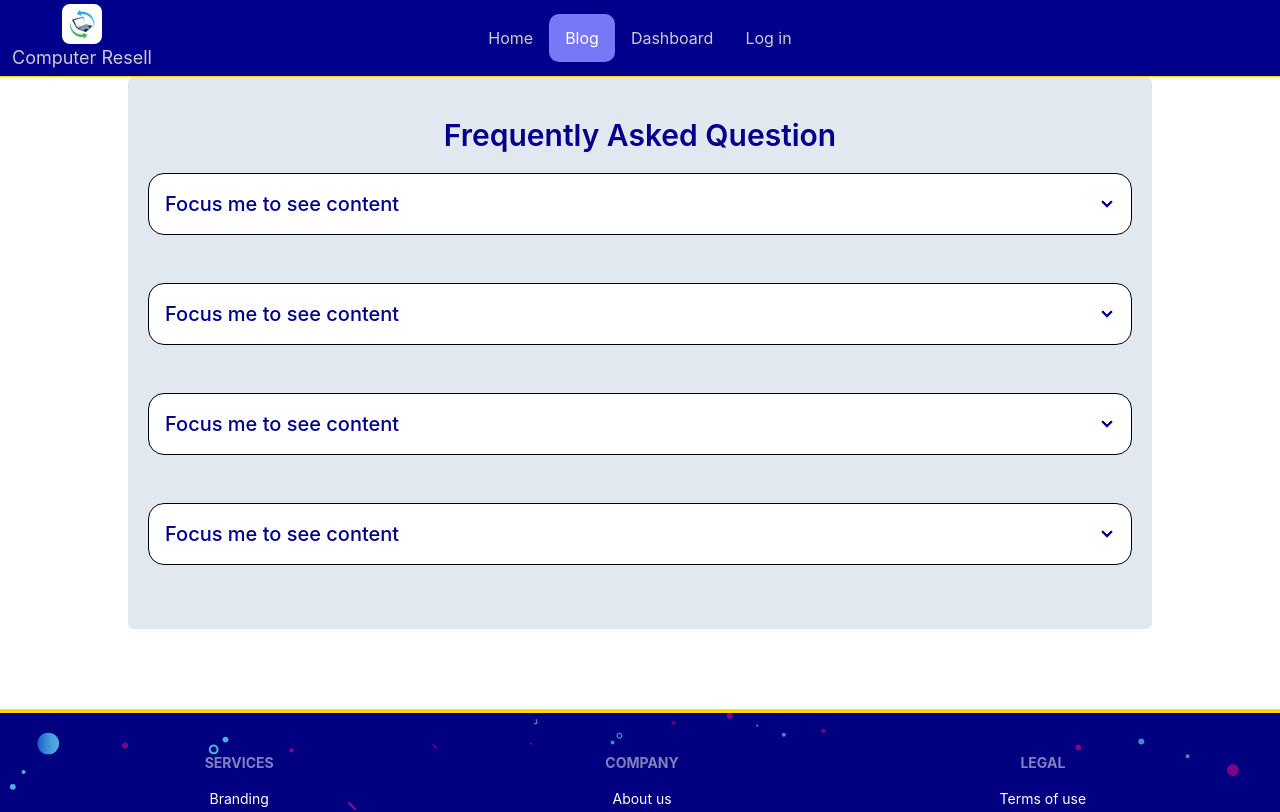
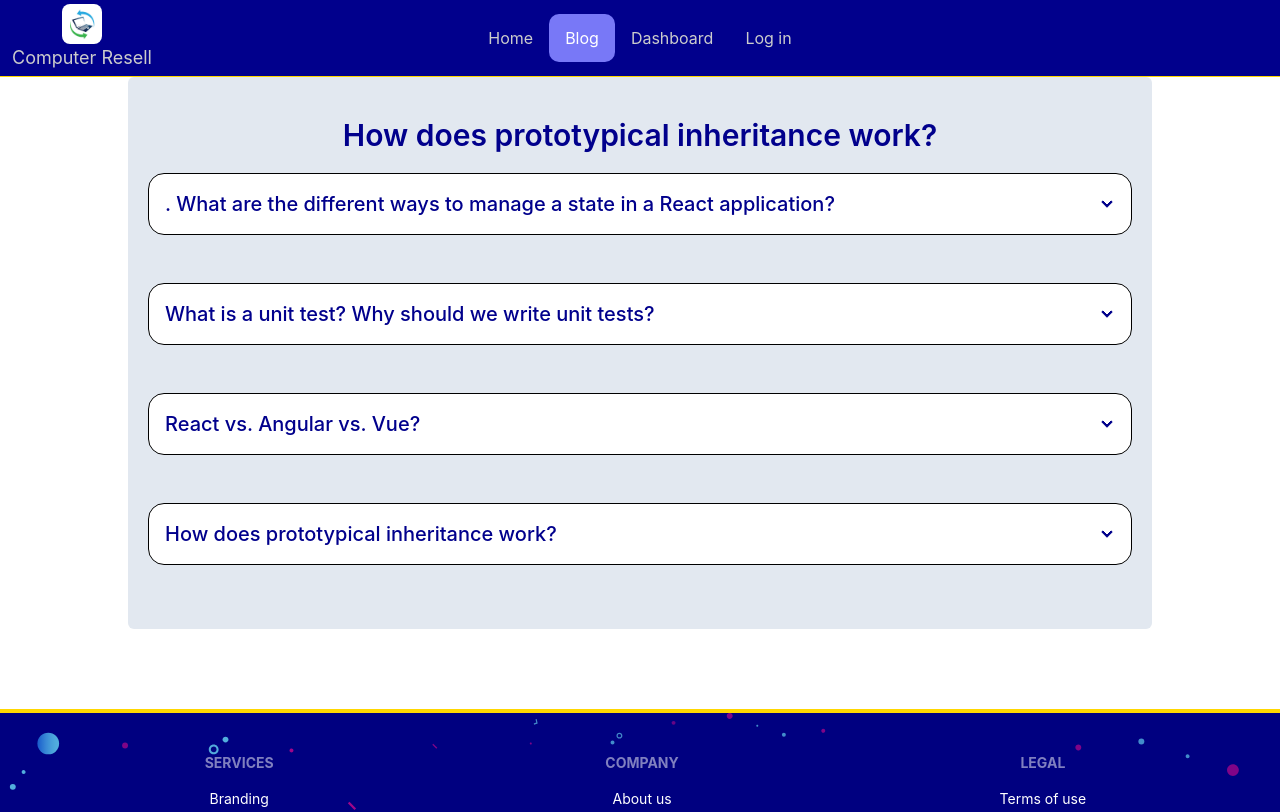
Before and after one commit to Ashrafullislam/computer-reseller-client, a React (Create React App) app: page /blog in a window 1280 px wide. Shown: the top 812 px of the page. Built offline with nearby package versions, Linux system fonts and the light colour scheme; no server answers.

Commit message:
added report of products and close modal after add review

```diff
--- a/src/LayOut/DashboardLayout.js
+++ b/src/LayOut/DashboardLayout.js
@@ -55,10 +55,6 @@ console.log(isAdmin,isSeller)
           }
 
 
-
-
-
-
           </ul>
 
         </div>
--- /dev/null
+++ b/src/Pages/AllCategory/AddReport/AddReport.js
@@ -0,0 +1,62 @@
+import React, { useContext } from 'react';
+import toast from 'react-hot-toast';
+import { AuthContext } from '../../../AuthProvider/AuthProvider';
+const AddReport = ({products,setProducts}) => {
+
+    const {title,photoURL,reselPrice,} = products;
+    const {user} = useContext(AuthContext)
+    console.log(user);
+
+    const handleReport = event=>{
+        event.preventDefault();
+        const form = event.target;
+        const email = form.email.value;
+        const comment = form.comment.value;
+        const userReport ={
+          photo:photoURL,
+           Name: title,
+           Price: reselPrice,
+           email,
+           comment
+        }
+        console.log(userReport);
+        fetch('http://localhost:5000/reports', {
+          method:'POST',
+          headers:{
+            'content-type': 'application/json'
+          },
+          body:JSON.stringify(userReport)
+        })
+        .then(res => res.json())
+        .then(data => {
+            if(data.acknowledged){
+                toast.success('Your report added  Succefull')
+                setProducts(null)
+            }
+            console.log(data)
+        })
+    }
+    return (
+        <div>
+        <input type="checkbox" id="report-modal" className="modal-toggle" />
+        <div className="modal text-primary">
+        <div className="modal-box relative">
+            <label htmlFor="my-modal-2" className="btn btn-sm btn-circle absolute right-2 top-2">✕</label>
+            <h3 className="text-lg font-bold">{title}</h3>
+                <p>Price: {reselPrice}</p>
+            <form className='grid grid-cols-1 gap-3 mt-10'  onSubmit={handleReport}>
+
+            <input name='name' type="text" defaultValue={user?.displayName} readOnly placeholder="Your Name" className="input bg-slate-200 w-full input-bordered" />
+            <input name='email' type="text" defaultValue={user?.email} readOnly placeholder="Email Address" className="input w-full bg-slate-200 input-bordered" />
+            <textarea name="comment" required id="" cols="15" className='bg-slate-200 border rounded p-2' placeholder='Please comment here about this products' rows="5"></textarea>
+            <br />
+            <input type="submit" className='btn btn-primary' value="Submit" />
+
+            </form>
+        </div>
+        </div>
+    </div>
+    );
+};
+
+export default AddReport;
--- a/src/Pages/AllCategory/CategoryProducts/CategoryProductCard.js
+++ b/src/Pages/AllCategory/CategoryProducts/CategoryProductCard.js
@@ -38,6 +38,10 @@ const CategoryProductCard = ({categoryProduct,setProducts}) => {
           <label  htmlFor="booking-modal" className={`btn  btn-primary  bg-gradient-to-r from-primary  to-secondary text-white hover:btn-primary p `}
              onClick={handleBook}> Book Now </label>
 
+           <label  htmlFor="report-modal" className={`btn  btn-primary  bg-gradient-to-r from-primary to-secondary text-white hover:btn-primary p `}
+             onClick={handleBook}> Add Report </label>
+
+
           </div>
         </div>
       </div>
--- a/src/Pages/AllCategory/CategoryProducts/CategoryProducts.js
+++ b/src/Pages/AllCategory/CategoryProducts/CategoryProducts.js
@@ -1,5 +1,6 @@
 import React, { useState } from 'react';
 import { useLoaderData } from 'react-router-dom';
+import AddReport from '../AddReport/AddReport';
 import BookingModal from '../BookingModal/BookingModal';
 import CategoryProductCard from './CategoryProductCard';
 
@@ -29,6 +30,14 @@ const CategoryProducts = () => {
                 >
                 </BookingModal>
                 }
+                {products&&
+                <AddReport  key={products._id}
+                products = {products} setProducts ={setProducts}
+                >
+
+                </AddReport>
+
+                }
 
              </div>
         </div>
--- a/src/Pages/Blog/Blog.js
+++ b/src/Pages/Blog/Blog.js
@@ -4,7 +4,7 @@ const Blog = () => {
   return (
     <div className=''>
         <div className='bg-slate-200  pt-5 pb-16 px-5 w-4/5 text-primary mx-auto rounded-md'>
-        <h2 className='text-3xl font-semibold text-center my-5 text-primary '> Frequently Asked Question </h2>
+        <h2 className='text-3xl font-semibold text-center my-5 text-primary '>  How does prototypical inheritance work? </h2>
       <div>
 
         <div
@@ -12,24 +12,28 @@ const Blog = () => {
           className="collapse collapse-arrow border border-base-300 bg-base-100 rounded-box"
         >
           <div className="collapse-title text-xl font-medium">
-            Focus me to see content
+          . What are the different ways to manage a state in a React application?
           </div>
           <div className="collapse-content">
-            <p>tabIndex={0} attribute is necessary to make the div focusable</p>
+            <p> Local (UI) state – Local state is data we manage in one or another component. Local state is most often managed in React using the useState hook. For example, local state would be needed to show or hide a modal component or to track values for a form component, such as form submission, when the form is disabled and the values of a form’s inputs. Global (UI) state – Global state is data we manage across multiple components. Global state is necessary when we want to get and update data anywhere in our app, or in multiple components at least. A common example of global state is authenticated user state. If a user is logged into our app, it is necessary to get and change their data throughout our application.
+
+            Server state – Data that comes from an external server that must be integrated with our UI state. Server state is a simple concept, but can be hard to manage alongside all of our local and global UI state. </p>
           </div>
         </div>
 
     <br />  <br />
+
+
 
         <div
           tabIndex={1}
           className="collapse collapse-arrow border border-base-300 bg-base-100 rounded-box"
         >
           <div className="collapse-title text-xl font-medium">
-            Focus me to see content
+          What is a unit test? Why should we write unit tests?
           </div>
           <div className="collapse-content">
-            <p>tabIndex={0} attribute is necessary to make the div focusable</p>
+          <p className='text-lg mb-6'>The main objective of unit testing is to isolate written code to test and determine if it works as intended. Unit testing is an important step in the development process, because if done correctly, it can help detect early flaws in code which may be more difficult to find in later testing stages.</p>
           </div>
         </div>
 
@@ -40,10 +44,10 @@ const Blog = () => {
           className="collapse collapse-arrow border border-base-300 bg-base-100 rounded-box"
         >
           <div className="collapse-title text-xl font-medium">
-            Focus me to see content
+          React vs. Angular vs. Vue?
           </div>
           <div className="collapse-content">
-            <p>tabIndex={0} attribute is necessary to make the div focusable</p>
+          <p className='text-lg mb-6'><strong>React:</strong> React is a free and open-source front-end JavaScript library for building user interfaces based on UI components. It is maintained by Meta and a community of individual developers and companies. <strong>Angular: </strong>AngularJS is a discontinued free and open-source JavaScript-based web framework for developing single-page applications. It was maintained mainly by Google and a community of individuals and corporations. <strong>Vue : </strong> Vue (pronounced /vjuː/, like view) is a JavaScript framework for building user interfaces. It builds on top of standard HTML, CSS, and JavaScript and provides a declarative and component-based programming model that helps you efficiently develop user interfaces, be they simple or complex.</p>
           </div>
         </div>
 
@@ -54,10 +58,10 @@ const Blog = () => {
           className="collapse collapse-arrow border border-base-300 bg-base-100 rounded-box"
         >
           <div className="collapse-title text-xl font-medium">
-            Focus me to see content
+          How does prototypical inheritance work?
           </div>
           <div className="collapse-content">
-            <p>tabIndex={0} attribute is necessary to make the div focusable</p>
+            <p> The main objective of unit testing is to isolate written code to test and determine if it works as intended. Unit testing is an important step in the development process, because if done correctly, it can help detect early flaws in code which may be more difficult to find in later testing stages. </p>
           </div>
         </div>
 
```
